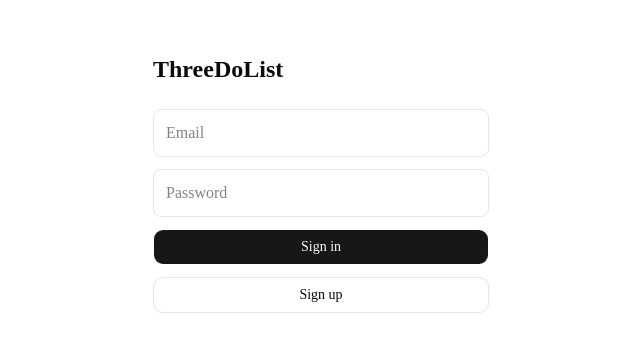
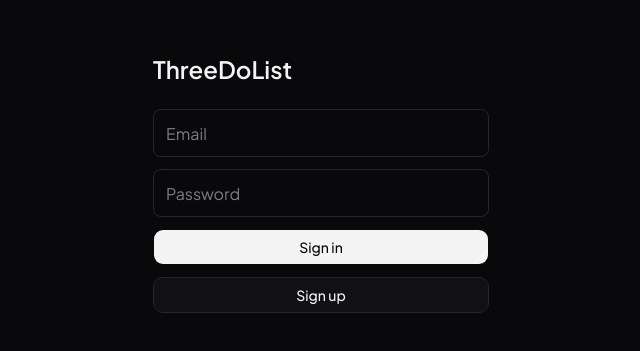
Before and after one commit to shizuka-silence/threedolist, a Next.js app: page /login in a window 1280 px wide. Shown: the part 217-568 px from the top of the page, without its empty margins (319-959 px from the left). Built offline with nearby package versions, Linux system fonts and the light colour scheme.

Commit message:
UI Beautification/tests for email links

```diff
--- a/app/globals.css
+++ b/app/globals.css
@@ -7,8 +7,8 @@
 @theme inline {
   --color-background: var(--background);
   --color-foreground: var(--foreground);
-  --font-sans: var(--font-sans);
-  --font-mono: var(--font-geist-mono);
+  --font-sans: var(--font-jakarta), ui-sans-serif, system-ui, sans-serif;
+  --font-mono: var(--font-jetbrains), ui-monospace, monospace;
   --font-heading: var(--font-sans);
   --color-sidebar-ring: var(--sidebar-ring);
   --color-sidebar-border: var(--sidebar-border);
@@ -84,37 +84,38 @@
 }
 
 .dark {
-  --background: oklch(0.145 0 0);
-  --foreground: oklch(0.985 0 0);
-  --card: oklch(0.205 0 0);
-  --card-foreground: oklch(0.985 0 0);
-  --popover: oklch(0.205 0 0);
-  --popover-foreground: oklch(0.985 0 0);
-  --primary: oklch(0.922 0 0);
-  --primary-foreground: oklch(0.205 0 0);
-  --secondary: oklch(0.269 0 0);
-  --secondary-foreground: oklch(0.985 0 0);
-  --muted: oklch(0.269 0 0);
-  --muted-foreground: oklch(0.708 0 0);
-  --accent: oklch(0.269 0 0);
-  --accent-foreground: oklch(0.985 0 0);
+  color-scheme: dark;
+  --background: #09090b;
+  --foreground: #f4f4f5;
+  --card: #141417;
+  --card-foreground: #f4f4f5;
+  --popover: #141417;
+  --popover-foreground: #f4f4f5;
+  --primary: #f4f4f5;
+  --primary-foreground: #09090b;
+  --secondary: #18181b;
+  --secondary-foreground: #f4f4f5;
+  --muted: #18181b;
+  --muted-foreground: #a1a1aa;
+  --accent: #1f1f23;
+  --accent-foreground: #f4f4f5;
   --destructive: oklch(0.704 0.191 22.216);
-  --border: oklch(1 0 0 / 10%);
-  --input: oklch(1 0 0 / 15%);
-  --ring: oklch(0.556 0 0);
+  --border: #27272a;
+  --input: #27272a;
+  --ring: #71717a;
   --chart-1: oklch(0.87 0 0);
   --chart-2: oklch(0.556 0 0);
   --chart-3: oklch(0.439 0 0);
   --chart-4: oklch(0.371 0 0);
   --chart-5: oklch(0.269 0 0);
-  --sidebar: oklch(0.205 0 0);
-  --sidebar-foreground: oklch(0.985 0 0);
-  --sidebar-primary: oklch(0.488 0.243 264.376);
-  --sidebar-primary-foreground: oklch(0.985 0 0);
-  --sidebar-accent: oklch(0.269 0 0);
-  --sidebar-accent-foreground: oklch(0.985 0 0);
-  --sidebar-border: oklch(1 0 0 / 10%);
-  --sidebar-ring: oklch(0.556 0 0);
+  --sidebar: #141417;
+  --sidebar-foreground: #f4f4f5;
+  --sidebar-primary: #f4f4f5;
+  --sidebar-primary-foreground: #09090b;
+  --sidebar-accent: #1f1f23;
+  --sidebar-accent-foreground: #f4f4f5;
+  --sidebar-border: #27272a;
+  --sidebar-ring: #71717a;
 }
 
 @layer base {
@@ -127,4 +128,14 @@
   html {
     @apply font-sans;
   }
+  button, a, input, summary {
+    transition: background-color 150ms, border-color 150ms, color 150ms, opacity 150ms, transform 150ms;
+  }
+  button:not(:disabled):active {
+    transform: scale(0.98);
+  }
+  * {
+    scrollbar-width: thin;
+    scrollbar-color: #3f3f46 transparent;
+  }
 }
--- a/app/layout.tsx
+++ b/app/layout.tsx
@@ -1,14 +1,14 @@
 import type { Metadata, Viewport } from "next";
-import { Geist, Geist_Mono } from "next/font/google";
+import { JetBrains_Mono, Plus_Jakarta_Sans } from "next/font/google";
 import "./globals.css";
 
-const geistSans = Geist({
-  variable: "--font-geist-sans",
+const jakarta = Plus_Jakarta_Sans({
+  variable: "--font-jakarta",
   subsets: ["latin"],
 });
 
-const geistMono = Geist_Mono({
-  variable: "--font-geist-mono",
+const jetbrainsMono = JetBrains_Mono({
+  variable: "--font-jetbrains",
   subsets: ["latin"],
 });
 
@@ -18,19 +18,16 @@ export const metadata: Metadata = {
 };
 
 export const viewport: Viewport = {
-  themeColor: [
-    { media: "(prefers-color-scheme: light)", color: "#ffffff" },
-    { media: "(prefers-color-scheme: dark)", color: "#18181b" },
-  ],
+  themeColor: "#09090B",
 };
 
 export default function RootLayout({ children }: LayoutProps<"/">) {
   return (
     <html
       lang="en"
-      className={`${geistSans.variable} ${geistMono.variable} h-full antialiased`}
+      className={`${jakarta.variable} ${jetbrainsMono.variable} dark h-full antialiased`}
     >
-      <body className="min-h-full flex flex-col">{children}</body>
+      <body className="flex min-h-full flex-col selection:bg-zinc-700 selection:text-white">{children}</body>
     </html>
   );
 }
--- a/app/page.tsx
+++ b/app/page.tsx
@@ -1,4 +1,5 @@
 import { and, desc, eq, sql } from "drizzle-orm";
+import { LogOut } from "lucide-react";
 import { redirect } from "next/navigation";
 import { connection } from "next/server";
 import { Suspense } from "react";
@@ -132,14 +133,16 @@ async function Dashboard({ searchParams }: { searchParams: Promise<{ tab?: strin
 
   return (
     <DashboardProvider initial={initial}>
-      <main className="mx-auto flex w-full max-w-xl flex-col gap-6 p-4">
-        <header className="flex items-center justify-between gap-2">
+      <main className="mx-auto flex min-h-dvh w-full max-w-xl flex-col gap-6 px-4 pt-6 pb-28">
+        <header className="flex items-center justify-between gap-3">
           <div className="min-w-0">
-            <h1 className="text-xl font-semibold">ThreeDoList</h1>
-            <p className="truncate text-sm text-muted-foreground">{user.email}</p>
+            <h1 className="text-xl font-bold tracking-tight">ThreeDoList</h1>
+            <p className="truncate font-mono text-xs text-muted-foreground">{user.email}</p>
           </div>
           <form action={signOut}>
-            <Button type="submit" variant="outline">Sign out</Button>
+            <Button type="submit" variant="ghost" size="icon-lg" aria-label="Sign out" title="Sign out" className="text-muted-foreground">
+              <LogOut />
+            </Button>
           </form>
         </header>
         <DashboardShell
--- a/components/brain-dump-bar.tsx
+++ b/components/brain-dump-bar.tsx
@@ -26,15 +26,21 @@ export function BrainDumpBar() {
   }
 
   return (
-    <form onSubmit={submit} className="flex flex-col gap-2">
+    <form
+      onSubmit={submit}
+      className="sticky bottom-4 z-10 flex gap-2 rounded-2xl border border-zinc-800 bg-zinc-900/85 p-2 shadow-2xl backdrop-blur-xl"
+    >
       <input
         value={text}
         onChange={(e) => setText(e.target.value)}
         autoFocus
         placeholder="Brain dump… hit Enter"
         aria-label="Brain dump"
-        className="h-12 w-full rounded-md border bg-background px-3 text-base"
+        className="h-12 min-w-0 flex-1 rounded-xl border-0 bg-transparent px-3 text-base outline-none placeholder:text-zinc-500"
       />
+      <button type="submit" className="h-12 shrink-0 rounded-xl bg-zinc-100 px-5 text-sm font-semibold text-zinc-950 hover:bg-white">
+        Add
+      </button>
     </form>
   );
 }
--- a/components/dashboard-shell.tsx
+++ b/components/dashboard-shell.tsx
@@ -63,7 +63,7 @@ export function DashboardShell({ initialTab, initialProject, receipts, canSyncGm
             key={t}
             type="button"
             onClick={() => go(t, project)}
-            className={`flex h-10 flex-1 items-center justify-center rounded-md border text-sm font-medium ${tab === t ? "bg-primary text-primary-foreground" : ""}`}
+            className={`flex h-10 flex-1 items-center justify-center rounded-md border text-sm font-medium ${tab === t ? "border-transparent bg-zinc-100 text-zinc-950" : "border-zinc-800 bg-zinc-900 text-zinc-400 hover:text-zinc-200"}`}
           >
             {label}
             {t === "triage" && <TriageBadge />}
@@ -78,8 +78,8 @@ export function DashboardShell({ initialTab, initialProject, receipts, canSyncGm
       ) : tab === "triage" ? (
         <>
           <EmailDumpBox canSyncGmail={canSyncGmail} />
+          <TriageList />
           <BrainDumpBar />
-          <TriageList />
         </>
       ) : (
         <TaskBoard selectedParam={project} onSelectProject={(id) => go("tasks", id)} />
--- a/components/task-card.tsx
+++ b/components/task-card.tsx
@@ -220,7 +220,7 @@ export function TaskCard({
                 {project.name}
               </span>
             )}
-            {deadline && <span className={overdue ? "font-medium text-red-600" : ""}>Due {deadline.slice(0, 10)}</span>}
+            {deadline && <span className={overdue ? "font-medium text-red-400" : ""}>Due {deadline.slice(0, 10)}</span>}
             {repeatWeekdays?.length ? (
               <span>↻ {repeatWeekdays.map((n) => DAY_NAMES[n]).join(", ")}</span>
             ) : repeatEvery ? (
--- a/components/triage-card.tsx
+++ b/components/triage-card.tsx
@@ -37,6 +37,14 @@ const CATEGORY_LABEL: Record<TriageCategory, string> = {
   reply: "Reply",
 };
 
+// Translucent per-category accents; the active category button in each card doubles as its badge.
+const CATEGORY_BADGE: Record<TriageCategory, string> = {
+  requirement: "border-amber-500/20 bg-amber-500/10 text-amber-300",
+  reply: "border-sky-500/20 bg-sky-500/10 text-sky-300",
+  opportunity: "border-violet-500/20 bg-violet-500/10 text-violet-300",
+  announcement: "border-emerald-500/20 bg-emerald-500/10 text-emerald-300",
+};
+
 export function TriageCard({ id, category, sourceSubject, summary, suggestedAction, onReclassify }: Props) {
   const defaults = buildPromotionTaskPayload({ category, sourceSubject, summary, suggestedAction });
   const [editing, setEditing] = useState(false);
@@ -58,9 +66,9 @@ export function TriageCard({ id, category, sourceSubject, summary, suggestedActi
   const promoteLabel = PROMOTE_LABEL[category];
 
   return (
-    <li className="flex flex-col gap-2 rounded-lg border p-3">
+    <li className="flex flex-col gap-2 rounded-xl border border-zinc-800/75 bg-[#111114] p-3.5">
       <p className="font-medium">{sourceSubject}</p>
-      {summary && <p className="text-sm text-muted-foreground">{summary}</p>}
+      {summary && <p className="truncate font-mono text-xs text-zinc-400">{summary}</p>}
       {suggestedAction && <p className="text-sm">Suggested: {suggestedAction}</p>}
 
       <div role="group" aria-label="Category" className="flex flex-wrap gap-1">
@@ -71,7 +79,7 @@ export function TriageCard({ id, category, sourceSubject, summary, suggestedActi
             aria-pressed={c === category}
             disabled={c === category}
             onClick={() => onReclassify(id, c)}
-            className={`rounded-full border px-2 py-1 text-xs ${c === category ? "bg-primary text-primary-foreground" : "text-muted-foreground"}`}
+            className={`rounded-full border px-2.5 py-1 text-xs ${c === category ? CATEGORY_BADGE[c] : "border-zinc-800 text-zinc-500 hover:text-zinc-300"}`}
           >
             {CATEGORY_LABEL[c]}
           </button>
```
Also changed, not shown: components/receipt-log.tsx (+9 -7 lines), components/triage-list.tsx (+37 -16 lines), 2 other files (tests, documents, lock files or other folders).
